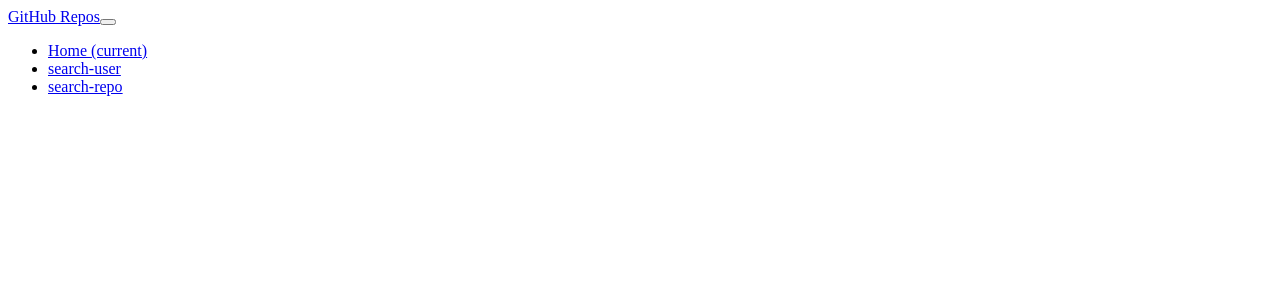
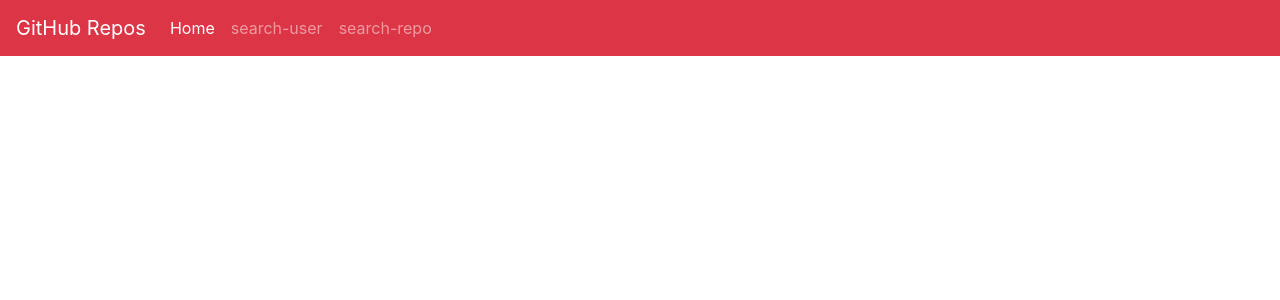
Before and after one commit to ndonyemark/Repos, an Angular app: page / in a window 1280 px wide. Shown: the top 300 px of the page. Built offline with nearby package versions, Linux system fonts and the light colour scheme.

Commit message:
added bootstrap

```diff
--- a/package.json
+++ b/package.json
@@ -19,6 +19,8 @@
     "@angular/platform-browser": "~9.0.6",
     "@angular/platform-browser-dynamic": "~9.0.6",
     "@angular/router": "~9.0.6",
+    "bootstrap": "^4.4.1",
+    "popper": "^1.0.1",
     "rxjs": "~6.5.4",
     "tslib": "^1.10.0",
     "zone.js": "~0.10.2"
--- a/src/app/components/search-repos/search-repos.component.html
+++ b/src/app/components/search-repos/search-repos.component.html
@@ -1,7 +1,7 @@
 <div class="container mt-5">
     <div class="row">
         <div class="col">
-            <form  #submitForm="ngForm" (submit)="searchRepo()">
+            <form  #submitForm="ngForm" (submit)="searchRepos()">
                 <div class="form-row align-items-center">
                   <div class="col-auto">
                     <label class="sr-only" for="inlineFormInput">Name</label>
--- a/src/styles.css
+++ b/src/styles.css
@@ -1 +1,2 @@
 /* You can add global styles to this file, and also import other style files */
+@import "~bootstrap/dist/css/bootstrap.min.css"
```
Also changed, not shown: 1 other file (tests, documents, lock files or other folders).
